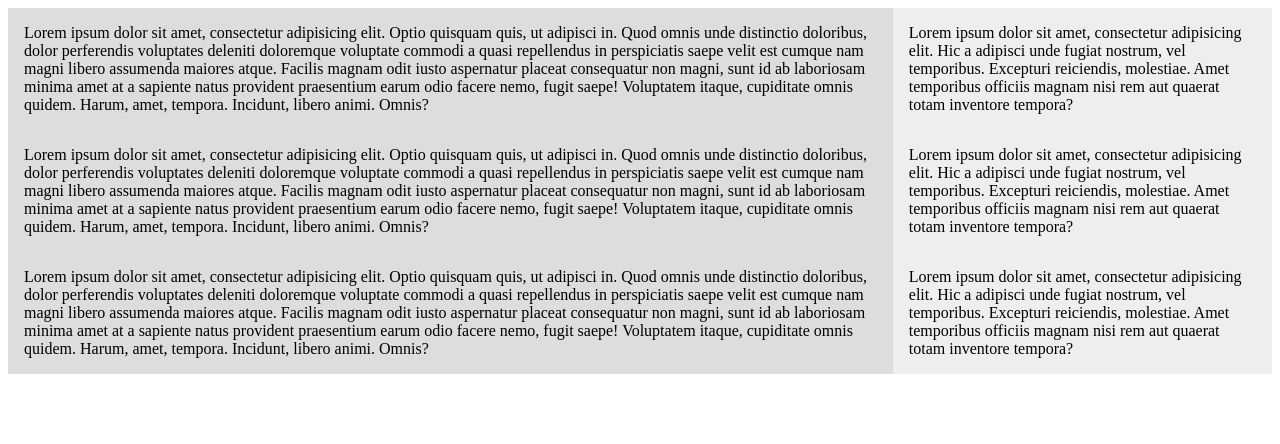
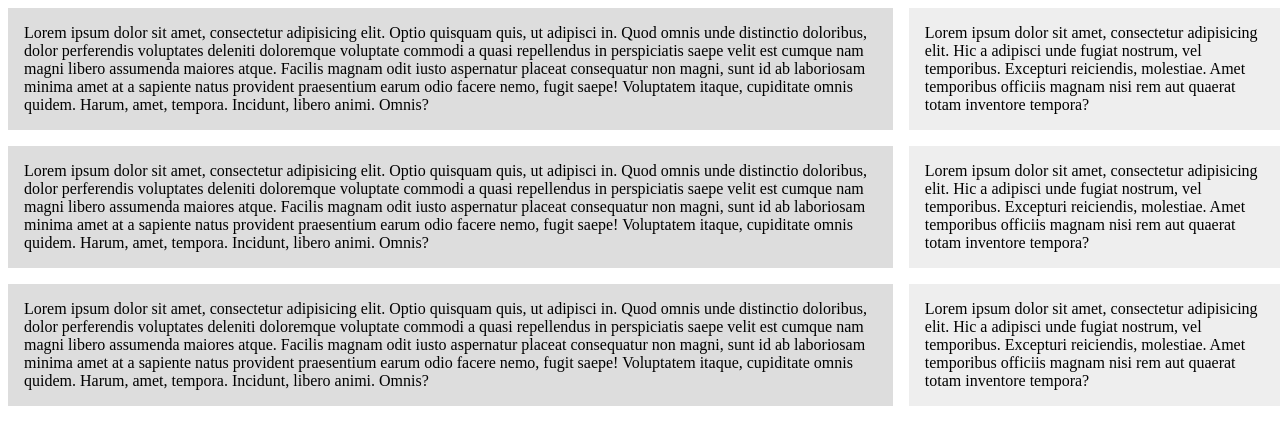
Before and after one commit to MicahMonfrini/css-grid-practice2, a website: page index.html in a window 1280 px wide. Drawn offline with Linux system fonts and the light colour scheme.

Commit message:
add grid-gap

```diff
--- a/index.html
+++ b/index.html
@@ -7,6 +7,7 @@
       .grid {
         display: grid;
         grid-template-columns: 70% 30%;
+        grid-gap: 1em;
       }
 
       .grid > div {
```
Also changed, not shown: README.md.
